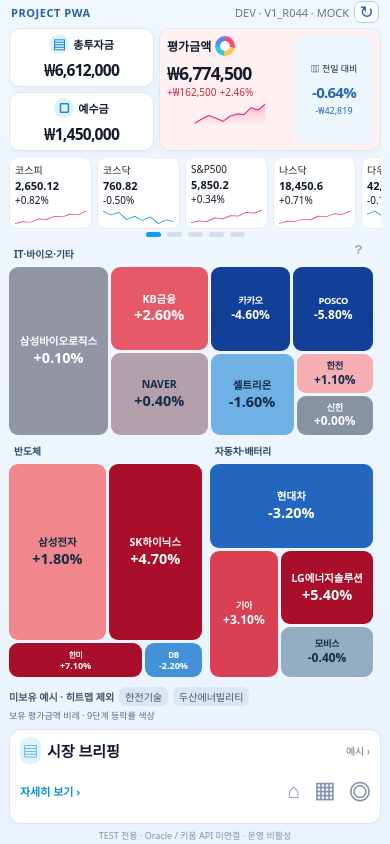
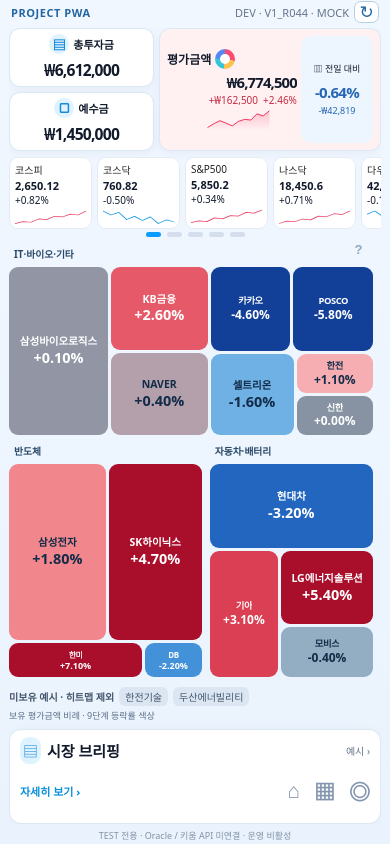
Before and after one commit to nemokr01/PROJECT-PWA-B01-TEST, a plain HTML site: page heatmap-dev/index.html in a window 390 px wide. Drawn offline with Linux system fonts and the light colour scheme.

Commit message:
V1_R045 align valuation text toward day card without resizing card

```diff
--- a/heatmap-dev/style.css
+++ b/heatmap-dev/style.css
@@ -271,3 +271,18 @@
 .asset-card.valuation .valuation-main{flex:1 1 auto;min-width:0}
 .asset-card.valuation .day-card{width:32%;flex:0 0 32%;min-width:78px}
 .asset-card.valuation .valuation-chart{display:block;width:100%}
+
+/* V1_R045: keep outer card geometry; reposition text toward day card and remove internal dead space */
+.asset-card.valuation{gap:4px}
+.asset-card.valuation .day-card{width:37%;flex:0 0 37%;min-width:0}
+.asset-card.valuation .valuation-main{display:flex;flex-direction:column;justify-content:center;align-items:stretch;min-width:0;flex:1 1 0}
+.asset-card.valuation .valuation-main>.asset-label{align-self:flex-start}
+.asset-card.valuation .valuation-main>#valuation{align-self:flex-end;width:100%;text-align:right;white-space:nowrap;overflow:visible;font-size:clamp(15px,3.3vw,25px);letter-spacing:-.055em;margin-top:3px}
+.asset-card.valuation .valuation-main>.profit-line{justify-content:flex-end;text-align:right;gap:2px 5px;width:100%;margin-top:2px}
+.asset-card.valuation .valuation-main>.valuation-chart{align-self:flex-end;width:90%;max-height:30px;margin:2px 0 0}
+@media(max-width:600px) and (orientation:portrait){
+ .asset-card.valuation .day-card{width:35%;flex-basis:35%;min-width:65px}
+ .asset-card.valuation .valuation-main>#valuation{font-size:clamp(14px,3.8vw,20px)}
+ .asset-card.valuation .valuation-main>.profit-line{font-size:10px;line-height:1.2}
+ .asset-card.valuation .valuation-main>.valuation-chart{height:22px;max-height:22px}
+}
```
